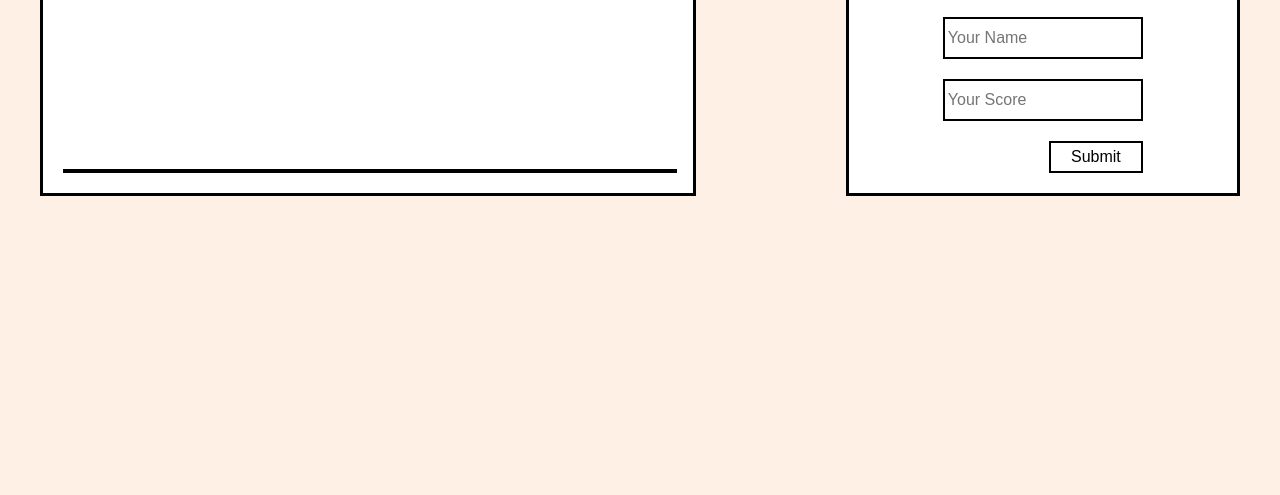
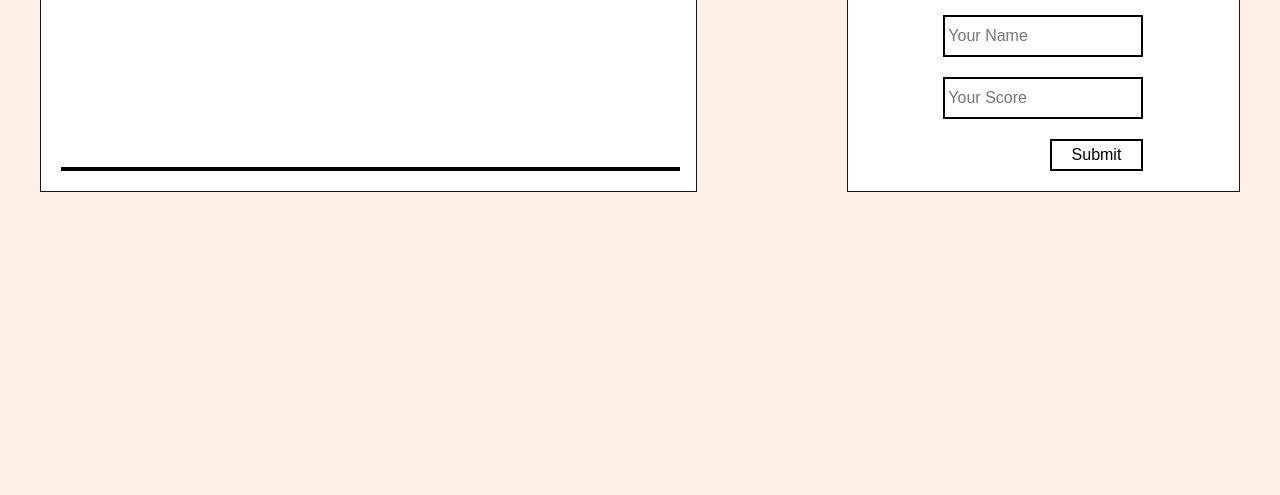
Before and after one commit to CakeInTech/Leaderboard, a website built with webpack: page src/template.html in a window 1280 px wide. Shown: the part 305-800 px from the top of the page. Built offline with nearby package versions, Linux system fonts and the light colour scheme; no server answers; a web font is replaced by a local one.

Commit message:
Reduce borders of the cards

```diff
--- a/src/style.css
+++ b/src/style.css
@@ -22,7 +22,7 @@ body {
 .scores {
   background-color: white;
   display: flex;
-  border: 3px solid;
+  border: 1px solid #10162f;
   flex-direction: column;
   justify-content: space-between;
   width: 700px;
@@ -52,7 +52,7 @@ form input {
   display: flex;
   width: 400px;
   flex-direction: column;
-  border: 3px solid;
+  border: 1px solid #10162f;
   align-items: center;
   padding: 20px;
 }
```
